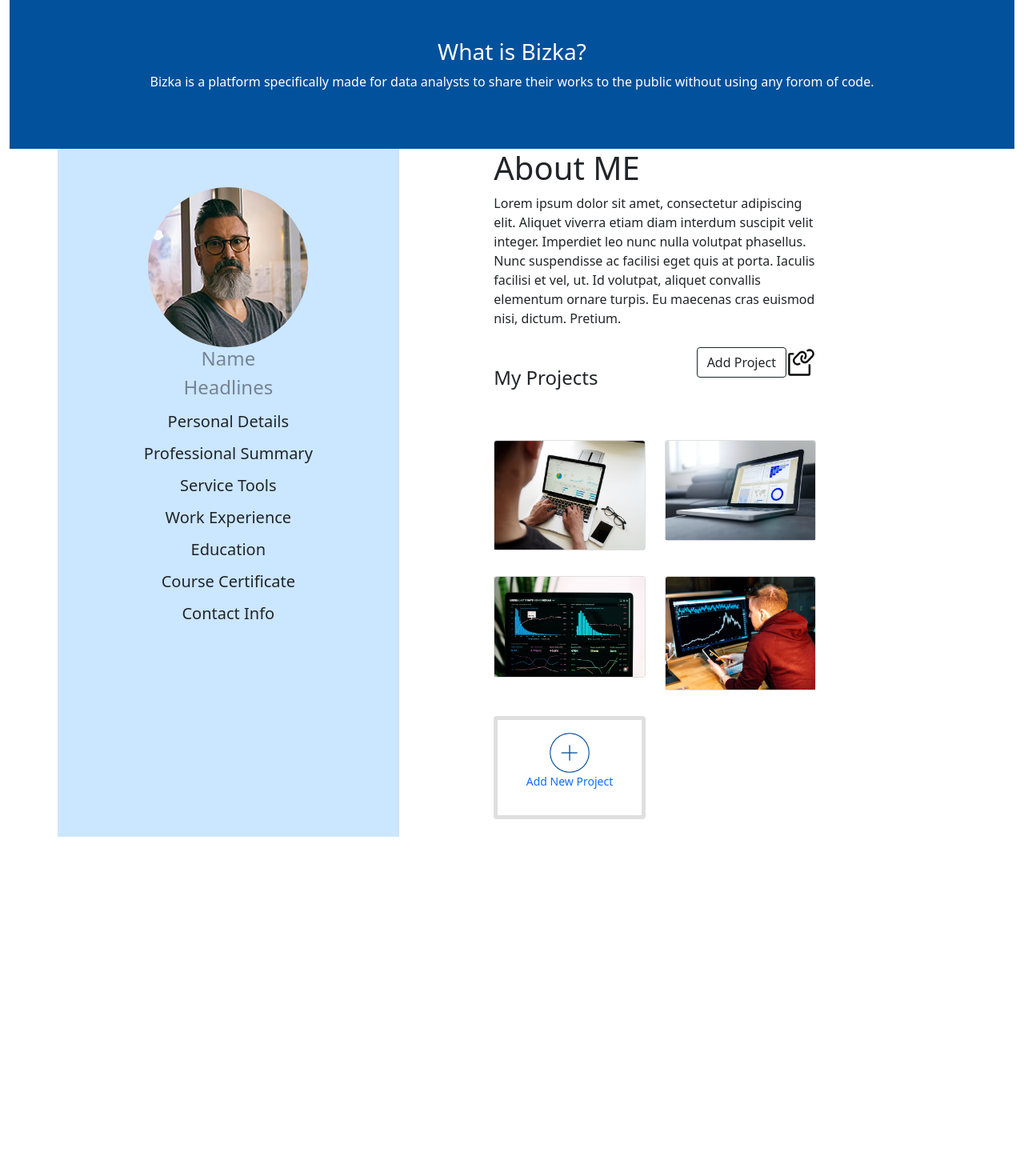
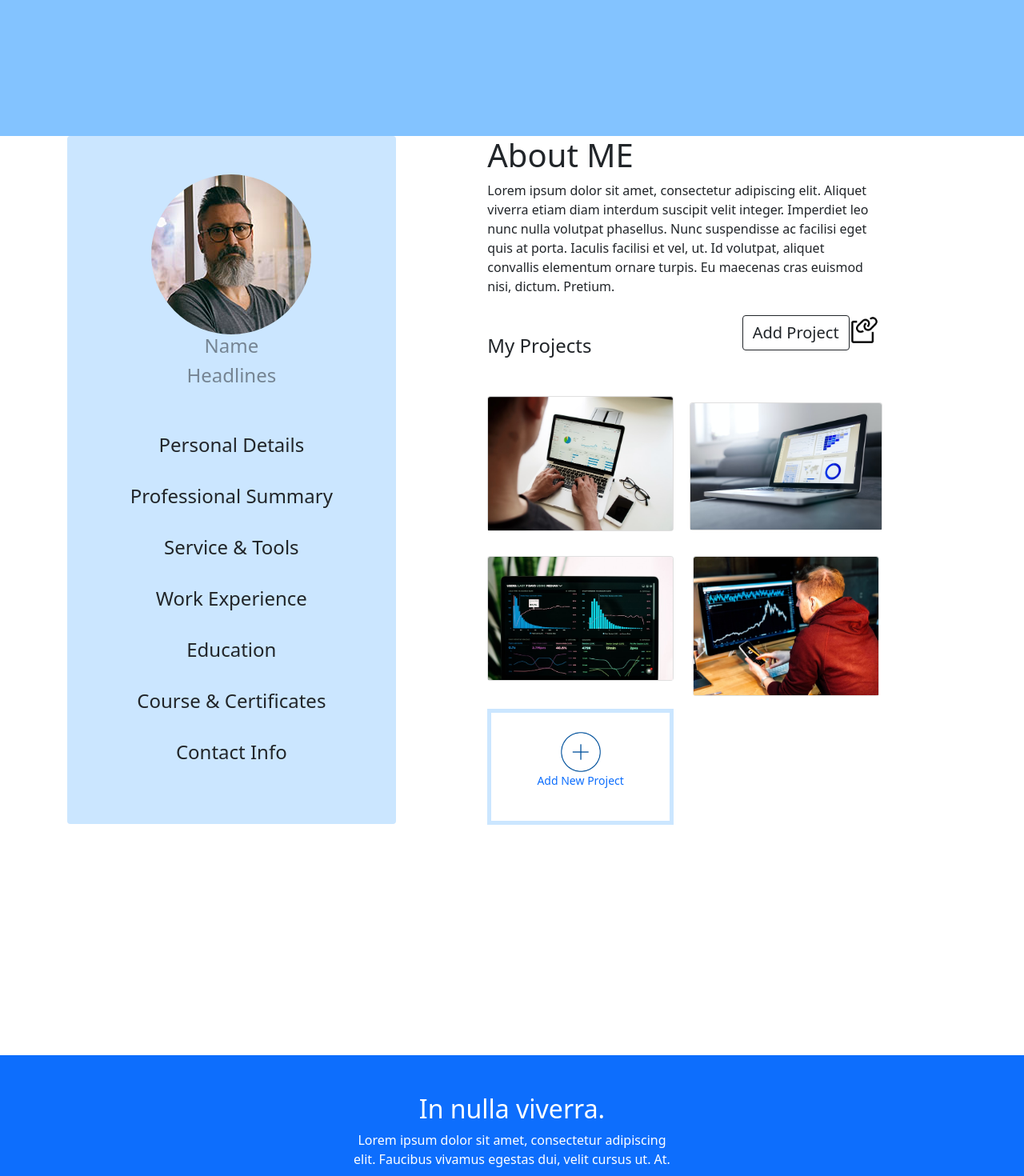
Before and after one commit to Bizkaofficial/bizzy-gallop, a React (Create React App) app: page /userProfile in a window 1280 px wide. Shown: the top 1470 px of the page at 80% size. Before the commit the page ends 1288 px from the top, so only its background shows below. Built offline with nearby package versions, Linux system fonts and the light colour scheme.

Commit message:
personal information profile page

```diff
--- a/src/index.css
+++ b/src/index.css
@@ -102,6 +102,11 @@ Offset: 1px, 5px rgba(0, 0, 0, 1.25);
   height: 25vh;
 }
 /* Project Upload */
+.top {
+  background: #83C3FF;
+  width: 100%;
+  height: 170px;
+}
 
 .projectUpload {
   font-family: Source, "Sans Pro";
@@ -120,6 +125,10 @@ Offset: 1px, 5px rgba(0, 0, 0, 1.25);
     box-shadow: inset 0px 4px 4px rgba(0, 0, 0, 0.25);
     border-radius: 10px;
     }
+
+.cardboard {
+  border: 5px solid #CBE6FF;
+}
 /* Blog post */
 .round[type="text"] {
   border-radius: 100px;
--- a/src/pages/AboutUs.js
+++ b/src/pages/AboutUs.js
@@ -3,7 +3,7 @@ import Aboutus from "../assets/Aboutus.png";
 const AboutUS = () => {
   return (
     <div className="container-fluid my-4">
-      <div className="row row-cols-2 row-cols-md-2">
+      <div className="row">
         <div className="col">
           <img src={Aboutus} width={594} height={425} alt="" />
         </div>
@@ -15,24 +15,24 @@ const AboutUS = () => {
           </p>
           <input
             type="text"
-            className="form-control my-3 py-3"
+            className="form-control my-5 py-3"
             id="firstname"
             placeholder="First Name"
           />
           <input
             type="text"
-            className="form-control my-3 py-3"
+            className="form-control my-5 py-3"
             placeholder="Last Name"
             id="lastname"
           />
           <input
             type="email"
-            className="form-control my-3 py-3"
+            className="form-control my-5 py-3"
             id="email"
             placeholder="Email Address"
           />
           <textarea
-            className="form-control textarea-input my-3"
+            className="form-control textarea-input my-4 bg-white p-4"
             rows="5"
             id="description"
             placeholder="Description"
--- a/src/pages/PersonalInfo.js
+++ b/src/pages/PersonalInfo.js
@@ -3,16 +3,20 @@ import Ellipse5 from "../assets/Ellipse5.png";
 
 const PersonalInfo = () => {
   return (
-    <section>
+    <section className="my-4">
+      <div className="text-center">
         <button type="button" className="btn btn-primary">
           Back to Profile
         </button>
-      <div className="row">
+      </div>
+
+      <div className="row mx-auto my-5">
         <div className="col">
           <p className="text-warning">Personal details</p>
         </div>
-        <div className="col bg-light rounded-start rounded-end">
-          <form>
+        <div className="col mx-5 bg-light border rounded-start rounded-end">
+          <form className="my-5 mx-3">
+            <div className="text-center mb-5">
               <img
                 src={Ellipse4}
                 width={178}
@@ -21,38 +25,41 @@ const PersonalInfo = () => {
                 alt=""
               />
               <img src={Ellipse5} alt="" />
-            <div>
+            </div>
+
+            <div className="mb-2">
               <input
                 type="text"
-                className="form-control"
+                className="form-control p-3"
                 placeholder="First Name"
               />
             </div>
-            <div>
+            <div className="mb-2">
               <input
                 type="text"
-                className="form-control"
+                className="form-control p-3"
                 placeholder="Last Name"
               />
             </div>
-            <div>
+            <div className="mb-2">
               <input
                 type="text"
-                className="form-control"
+                className="form-control p-3"
                 placeholder="Location"
               />
             </div>
-            <div>
+            <div className="mb-2">
               <input
                 type="text"
-                className="form-control"
+                className="form-control p-3"
                 placeholder="Headline"
               />
             </div>
             <div>
               <textarea
                 rows="5"
-                className="form-control textarea-input"
+                className="form-control textarea-input p-3 bg-white"
+                placeholder="Description"
               ></textarea>
             </div>
           </form>
--- a/src/pages/ProjectDetails.js
+++ b/src/pages/ProjectDetails.js
@@ -101,7 +101,7 @@ const ProjectDetails = () => {
         <button type="button" className="btn btn-primary me-md-4 px-4">
           Submit
         </button>
-        <button type="button" className="btn btn-outline-dark px-4">
+        <button type="submit" className="btn btn-outline-dark px-4">
           back
         </button>
       </div>
--- a/src/pages/UserProfile.js
+++ b/src/pages/UserProfile.js
@@ -9,85 +9,84 @@ import Group from "../assets/Group.png";
 
 const UserProfile = () => {
   return (
-    <div className="container-fluid">
-      <section className="container-fluid bg-bizka h-50">
-      <div className="text-center container p-5">
-          <p className="text-white h3">What is Bizka?</p>
-          <p className="text-white mb-4">
-            Bizka is a platform specifically made for data analysts to share
-            their works to the public without using any forom of code.
-          </p>
-        </div>
+    <div className="">
+      <section className="top">
       </section>
-      <section className="user_profile row">
-        <div className="col-md-4 aside text-center">
+      <section className="container-fluid row">
+        <div className="col-md-4 aside rounded-top rounded-bottom text-center">
           <img className="userprofileimg1 mt-5" src={UserProfileImg1} alt="" />
           <h4 className="opacity-50">Name</h4>
           <h4 className="opacity-50">Headlines</h4>
-          <div className="fs-5 fw-4 lh-lg">
+          <div className="fs-4 fw-4 lh-lg my-5">
             <a
-              className="link-dark list-group text-decoration-none"
+              className="link-dark list-group text-decoration-none mb-3"
               href="#"
               alt=""
             >
               Personal Details
             </a>
             <a
-              className="link-dark list-group text-decoration-none"
+              className="link-dark list-group text-decoration-none mb-3"
               href="#"
               alt=""
             >
               Professional Summary
             </a>
             <a
-              className="link-dark list-group text-decoration-none"
+              className="link-dark list-group text-decoration-none mb-3"
               href="#"
               alt=""
             >
-              Service Tools
+              Service &amp; Tools
             </a>
-            <a className="link-dark text-decoration-none" href="#" alt="">
+            <a
+              className="link-dark list-group text-decoration-none mb-3"
+              href="#"
+              alt=""
+            >
               Work Experience
             </a>
             <a
-              className="link-dark list-group text-decoration-none"
+              className="link-dark list-group text-decoration-none mb-3"
               href="#"
               alt=""
             >
               Education
             </a>
             <a
-              className="link-dark list-group text-decoration-none"
+              className="link-dark list-group text-decoration-none mb-3"
               href="#"
               alt=""
             >
-              Course Certificate
+              Course &amp; Certificates
             </a>
             <a className="link-dark text-decoration-none" href="#" alt="">
               Contact Info
             </a>
           </div>
         </div>
-        <div className="col-md-4 offset-md-1">
+        <div className="col-md-5 offset-md-1">
           <div className="mb-5">
             <h1>About ME</h1>
             <p className="mb-4">
-              Lorem ipsum dolor sit amet, consectetur adipiscing elit.
-              Aliquet viverra etiam diam interdum suscipit velit integer.
-              Imperdiet leo nunc nulla volutpat phasellus. Nunc
-              suspendisse ac facilisi eget quis at porta. Iaculis facilisi et
-              vel, ut. Id volutpat, aliquet convallis elementum ornare
-              turpis. Eu maecenas cras euismod nisi, dictum. Pretium.
+              Lorem ipsum dolor sit amet, consectetur adipiscing elit. Aliquet
+              viverra etiam diam interdum suscipit velit integer. Imperdiet leo
+              nunc nulla volutpat phasellus. Nunc suspendisse ac facilisi eget
+              quis at porta. Iaculis facilisi et vel, ut. Id volutpat, aliquet
+              convallis elementum ornare turpis. Eu maecenas cras euismod nisi,
+              dictum. Pretium.
             </p>
-            <div className="float-end d-flex ">
-              <button className="btn btn-outline-dark">Add Project</button>
-              <img src={carbon_copy} alt="" width={37} heigth={37} />
+            <div className="float-end d-flex">
+              <button className="btn btn-outline-dark fs-5">Add Project</button>
+              <div className="">
+                <img src={carbon_copy} alt="" width={37} heigth={37} />
+              </div>
             </div>
           </div>
           <div className="project-banner">
             <h4 className="mt-5">My Projects</h4>
-            <div className="row row-cols-1 row-cols-md-2 my-5 g-4">
-              <div className="col my-3">
+            <div className="row row-cols-2 my-4 gy-4">
+              <div className="col">
                 <div className="card">
                   <img
                     className="card-img-top"
@@ -96,7 +95,7 @@ const UserProfile = () => {
                   />
                 </div>
               </div>
-              <div className="col my-3">
+              <div className="col p-2">
                 <div className="card">
                   <img
                     className="card-img-top"
@@ -105,7 +104,7 @@ const UserProfile = () => {
                   />
                 </div>
               </div>
-              <div className="col my-3">
+              <div className="col">
                 <div className="card">
                   <img
                     className="card-img-top"
@@ -114,7 +113,7 @@ const UserProfile = () => {
                   />
                 </div>
               </div>
-              <div className="col my-3">
+              <div className="col">
                 <div className="card">
                   <img
                     className="card-img-top"
@@ -124,7 +123,7 @@ const UserProfile = () => {
                 </div>
               </div>
               <div className="col my-3">
-                <div className="card py-3 border-5">
+                <div className=" py-4 cardboard">
                   <div className="card-text text-center">
                     <img src={Group} alt="" width={50} height={50} />
                     <p className="small text-primary">Add New Project</p>
@@ -134,13 +133,18 @@ const UserProfile = () => {
             </div>
           </div>
         </div>
-        <div className="background-primary bottom"></div>
+        <div className="bottom"></div>
       </section>
-      <div
-        className="project--footer bg-primary"
-        width={1430}
-        heigth={446}
-      ></div>
+      <div className="h-100 p-5 my-5 text-white text-center bg-primary">
+        <h2>In nulla viverra.</h2>
+        <p>
+          Lorem ipsum dolor sit amet, consectetur adipiscing <br /> elit.
+          Faucibus vivamus egestas dui, velit cursus ut. At.
+        </p>
+        <button type="button" className="px-4 btn btn-light text-primary">
+          Subscribe
+        </button>
+      </div>
     </div>
   );
 };
```
Also changed, not shown: src/pages/Blog.js (+56 -37 lines). Lines whose indentation alone changed are shown as unchanged.
